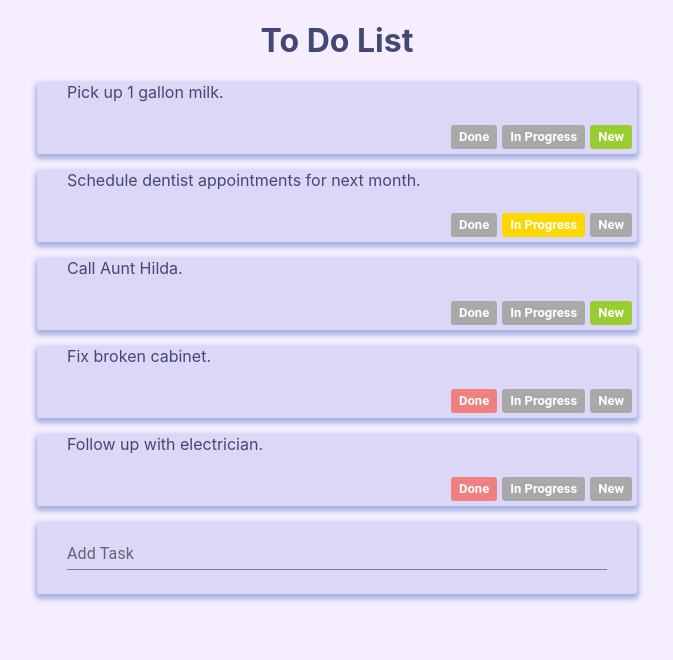
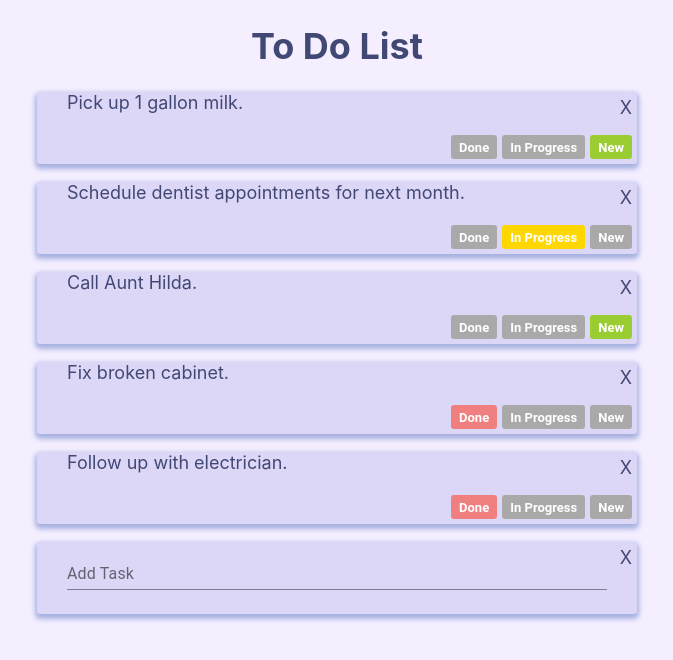
Before and after one commit to mcbentivegna/todo-app, a React (Create React App) app: page / in a window 1280 px wide. Shown: the top 660 px of the page, without its empty margins (303-976 px from the left). Built offline with nearby package versions, Linux system fonts and the light colour scheme.

Commit message:
Added features allowing users to change status and to delete tasks

```diff
--- a/src/App.js
+++ b/src/App.js
@@ -22,12 +22,22 @@ class App extends React.Component {
   }
 
   changeTaskStatus = (index, newState) => {
+    this.setState ( prevState => {
+      const arrayIndex= prevState.taskData.findIndex(obj => obj.index == index);
+      let newTaskData = prevState.taskData
+      newTaskData[arrayIndex].status = newState
 
-    const arrayIndex= taskData.findIndex(obj => obj.index == index);
-    let newTaskData = taskData[arrayIndex].state = newState
+      return {
+        taskData: newTaskData
+      }
+    })
+  }
 
+  deleteTask = (index) => {
     this.setState ( prevState => {
-      return {
+      let newTaskData = prevState.taskData
+      newTaskData = newTaskData.filter( (task) => task.index != index )
+    return {
         taskData: newTaskData
       }
     })
@@ -35,8 +45,6 @@ class App extends React.Component {
 
   render () {
     const arrayIndex = taskData.findIndex(obj => obj.index == 3)
-    console.log(arrayIndex)
-    console.log(taskData[arrayIndex])
     // This won't be defined the first time things load, so you get odd behavior...
     //taskData[arrayIndex].index = 45
     //console.log(taskData[arrayIndex].index)
@@ -49,7 +57,9 @@ class App extends React.Component {
               text = {task.text}
               key = {task.index}
               status = {task.status}
+              index = {task.index}
               changeTaskStatus = {this.changeTaskStatus}
+              deleteTask = {this.deleteTask}
             />)
         })}
         <Task
--- a/src/Components/StatusBar.js
+++ b/src/Components/StatusBar.js
@@ -29,24 +29,29 @@ const styles = {
 }
 
 const StatusBar = (props) => {
-  const { classes, addTask, status, changeTaskStatus } = props
-
-  const handleChangeStatus = (e) => {
-    e.preventDefault()
-    changeTaskStatus(this.input.value)
-    e.currentTarget.reset()
-  }
+  const { classes, addTask, status, index, changeTaskStatus } = props
 
   if (!addTask) {
     return (
       <div className = {classes.root}>
         <Chip
-          className={ status === 'done' ? `${classes.notSelected} ${classes.done}` : `${classes.notSelected}` }
+          onClick= {() => changeTaskStatus(index, 'done')}
+          className={ status === 'done' ? `${classes.notSelected} ${classes.done} done` : `${classes.notSelected}` }
           size="small"
           label="Done"
         />
-        <Chip className={ status === 'inProgress' ? `${classes.notSelected} ${classes.inProgress}` : `${classes.notSelected}` } size="small" label="In Progress" />
-        <Chip className={ status === 'new' ? `${classes.notSelected} ${classes.new}` : `${classes.notSelected}`} size="small" label="New" />
+        <Chip
+          onClick= {() => changeTaskStatus(index, 'inProgress')}
+          className={ status === 'inProgress' ? `${classes.notSelected} ${classes.inProgress}` : `${classes.notSelected}` }
+          size="small"
+          label="In Progress"
+        />
+        <Chip
+          onClick= {() => changeTaskStatus(index, 'new')}
+          className={ status === 'new' ? `${classes.notSelected} ${classes.new}` : `${classes.notSelected}`}
+          size="small"
+          label="New"
+        />
       </div>
     )
   } else {
--- a/src/Components/Task.js
+++ b/src/Components/Task.js
@@ -16,20 +16,29 @@ const styles = {
     padding: '0 30px',
     'text-align': 'left',
     position: 'relative'
+  },
+  close: {
+    position: 'absolute',
+    right: '5px',
+    top: '5px'
   }
 }
 
 const Task = (props) => {
-  const { classes, text, status, addTask, handleSubmit, changeTaskStatus } = props
+  const { classes, text, status, index, addTask, handleSubmit, changeTaskStatus, deleteTask } = props
+
   return (
     <div>
       <Container
         className={ classes.root }
         maxWidth= 'sm'
       >
+        <div
+          className = {classes.close}
+          onClick = {() => deleteTask(index)}>X</div>
         {text}
         <AddTaskForm addTask={addTask} handleSubmit = {handleSubmit}></AddTaskForm>
-        <StatusBar addTask ={addTask} status= {status} changeTaskStatus = {changeTaskStatus} />
+        <StatusBar addTask ={addTask} status= {status} index = {index} changeTaskStatus = {changeTaskStatus} />
       </Container>
       <p></p>
     </div>
@@ -39,8 +48,11 @@ const Task = (props) => {
 Task.propTypes = {
   classes: PropTypes.object.isRequired,
   text: PropTypes.string,
-  addTask: PropTypes.bool,
-  handleSubmit: PropTypes.func
+  addTask: PropTypes.bool.isRequired,
+  handleSubmit: PropTypes.func,
+  index: PropTypes.number.isRequired,
+  changeTaskStatus: PropTypes.func.isRequired,
+  deleteTask: PropTypes.func.isRequired
 }
 
 export default withStyles(styles)(Task)
--- a/src/index.css
+++ b/src/index.css
@@ -7,6 +7,7 @@ body {
   -moz-osx-font-smoothing: grayscale;
   background-color: #f4eeff; /* https://colorhunt.co/palette/174976 */
   color: #424874;
+  font-size: 18px
 }
 
 code {
```
Also changed, not shown: 1 other file (tests, documents, lock files or other folders).
